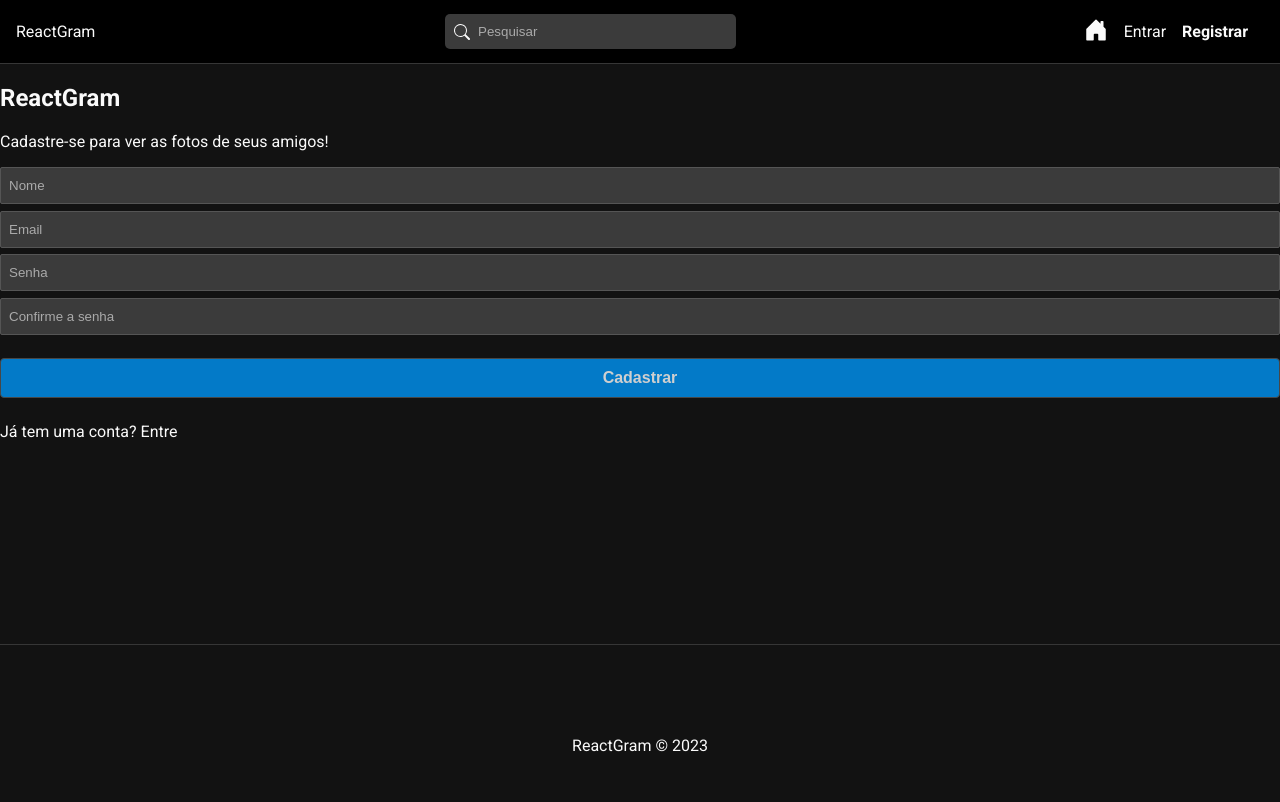
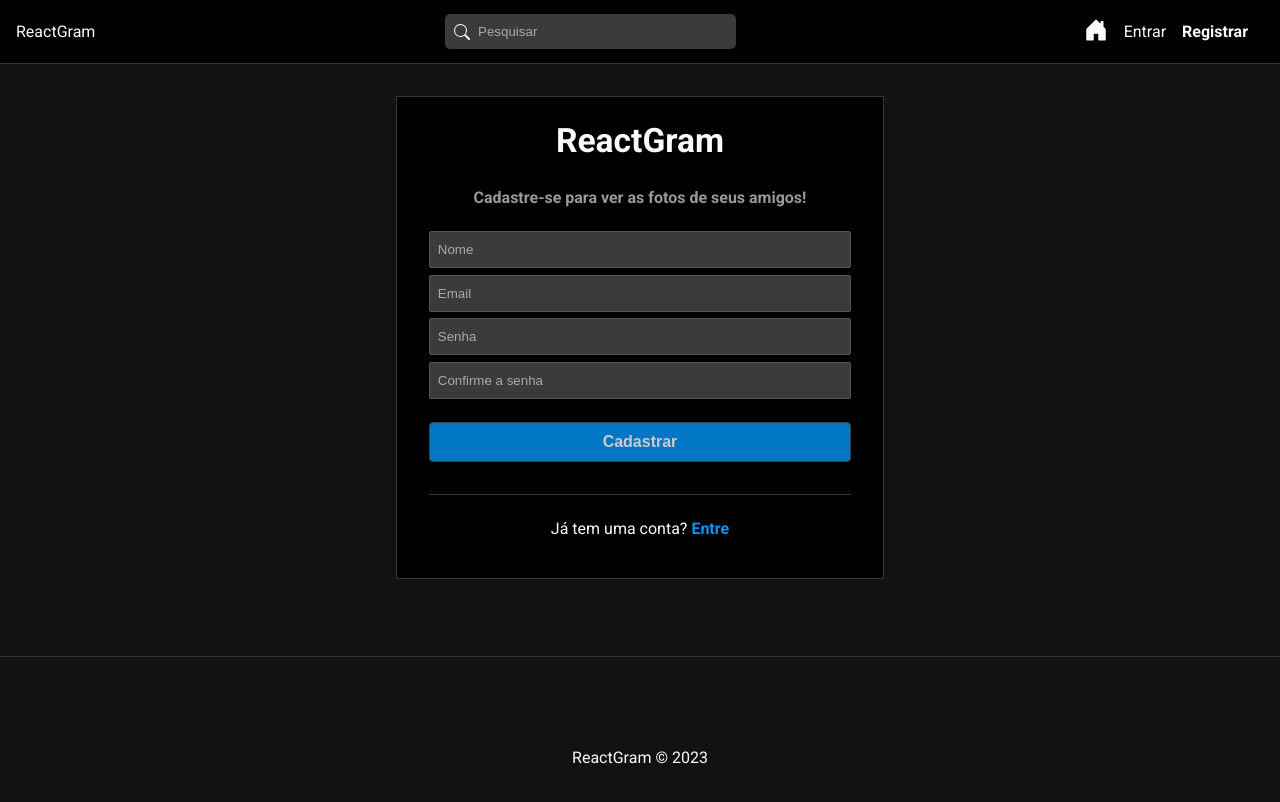
Before and after one commit to TheRermz/reactgram-mfischer, a React (Vite) app in the folder frontend/: page /register in a window 1280 px wide. Shown: the top 802 px of the page. Built offline with nearby package versions, Linux system fonts and the light colour scheme.

Commit message:
Add registration form and input validation

```diff
--- a/frontend/src/pages/Auth/Auth.css
+++ b/frontend/src/pages/Auth/Auth.css
@@ -0,0 +1,39 @@
+#login,
+#register {
+  border: 1px solid #363636;
+  background-color: #000;
+  padding: 1.5em 2em;
+  max-width: 33%;
+  margin: 2em auto;
+}
+
+#login h2,
+#register h2 {
+  text-align: center;
+  font-size: 2.1em;
+  margin-top: 0;
+}
+
+.subtitle {
+  font-weight: bold;
+  color: #999;
+  margin-bottom: 1.5em;
+}
+
+#login form,
+#register form {
+  padding-bottom: 1.5em;
+  margin-bottom: 1.5em;
+  border-bottom: 1px solid #363636;
+}
+
+#login p,
+#register p {
+  text-align: center;
+}
+
+#login p a,
+#register p a {
+  font-weight: bold;
+  color: #0094f6;
+}
--- a/frontend/src/pages/Auth/Register.jsx
+++ b/frontend/src/pages/Auth/Register.jsx
@@ -7,19 +7,51 @@
 import { useState, useEffect } from "react";
 
 const Register = () => {
+  const [name, setName] = useState("");
+  const [email, setEmail] = useState("");
+  const [password, setPassword] = useState("");
+  const [confirmPassword, setConfirmPassword] = useState("");
   const handleSubmit = (e) => {
     e.preventDefault();
+
+    const user = {
+      name,
+      email,
+      password,
+      confirmPassword,
+    };
+    console.log(user);
   };
 
   return (
-    <div>
+    <div id="register">
       <h2>ReactGram</h2>
       <p className="subtitle">Cadastre-se para ver as fotos de seus amigos!</p>
       <form onSubmit={handleSubmit}>
-        <input type="text" placeholder="Nome" />
-        <input type="email" placeholder="Email" />
-        <input type="password" placeholder="Senha" />
-        <input type="password" placeholder="Confirme a senha" />
+        <input
+          type="text"
+          placeholder="Nome"
+          value={name || ""}
+          onChange={(e) => setName(e.target.value)}
+        />
+        <input
+          type="email"
+          placeholder="Email"
+          value={email || ""}
+          onChange={(e) => setEmail(e.target.value)}
+        />
+        <input
+          type="password"
+          placeholder="Senha"
+          value={password || ""}
+          onChange={(e) => setPassword(e.target.value)}
+        />
+        <input
+          type="password"
+          placeholder="Confirme a senha"
+          value={confirmPassword || ""}
+          onChange={(e) => setConfirmPassword(e.target.value)}
+        />
         <input type="submit" value="Cadastrar" />
       </form>
       <p>
```
